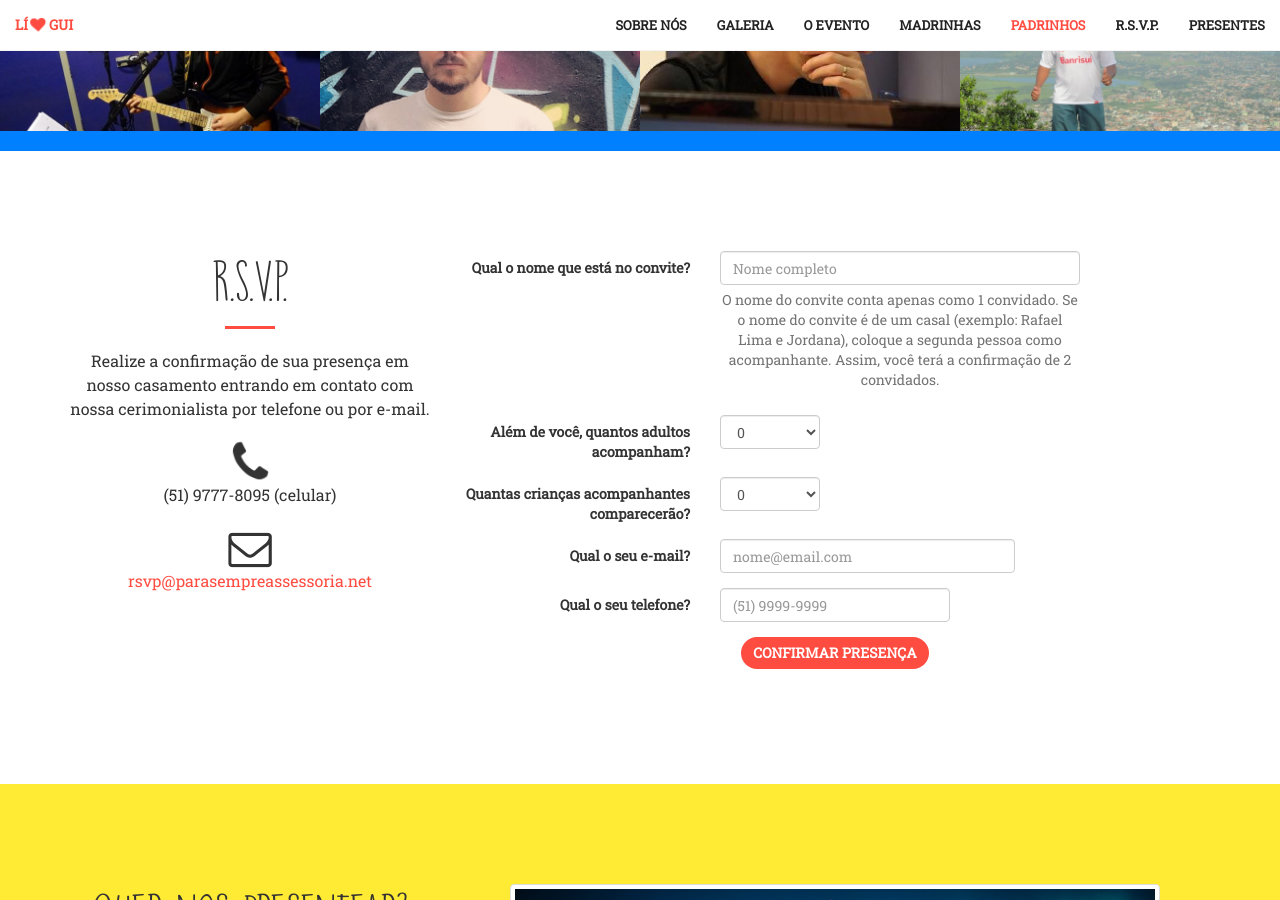
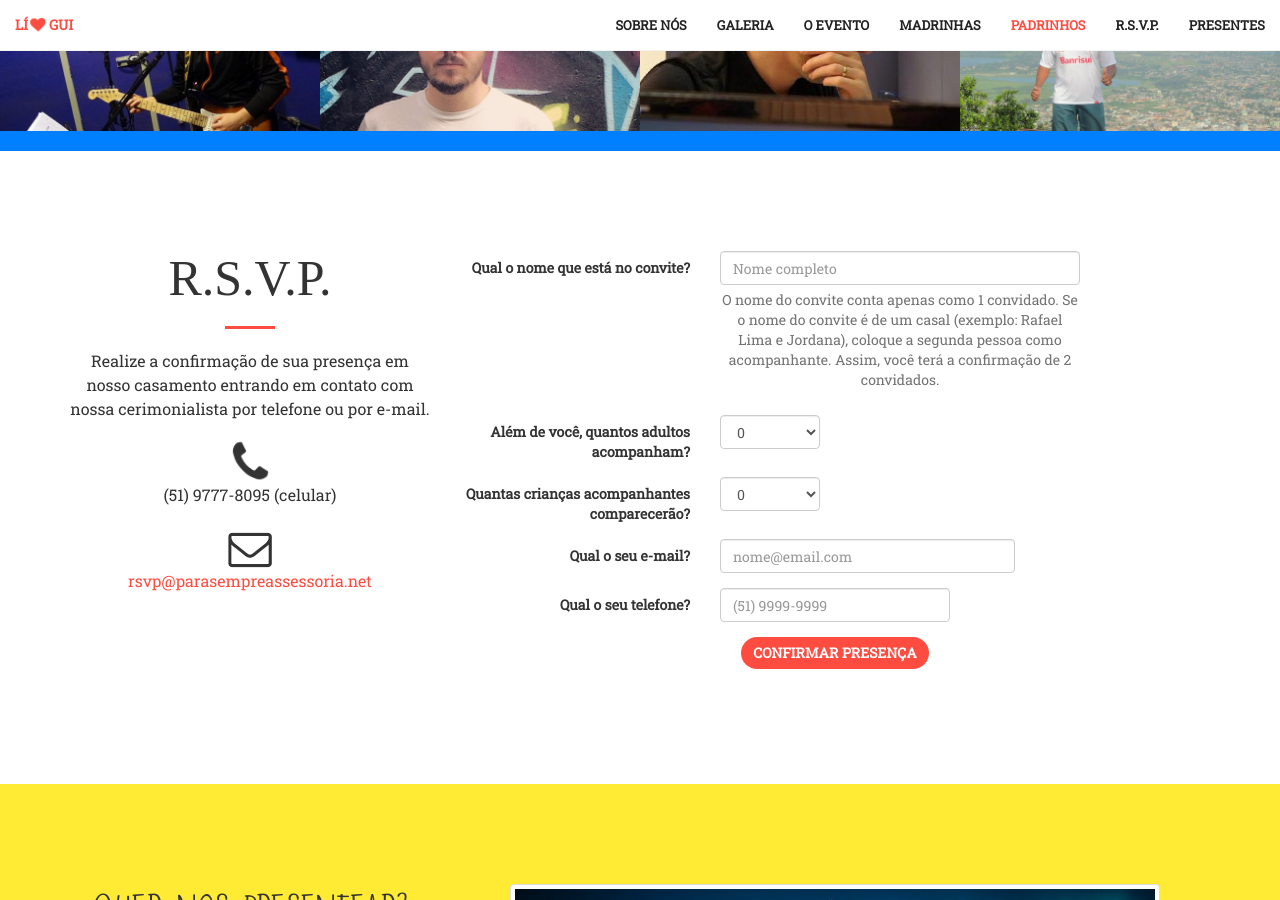
Before and after one commit to taschetto/liegui, a Jekyll site: the page built from index.html, in a window 1280 px wide and 900 px high, scrolled down 3757 px. Built offline with Jekyll 4.4.1, drawn with Linux system fonts in a browser that asks for light colours; some web fonts are replaced.

Commit message:
Update rsvp.html

```diff
--- a/_includes/rsvp.html
+++ b/_includes/rsvp.html
@@ -2,7 +2,7 @@
   <div class="container vcenter">
     <div class="row">
       <div class="col-lg-4 text-center" style="margin-bottom: 20px">
-        <h2 class="section-heading">R.S.V.P.</h2>
+        <h2 class="section-heading" style="font-family: 'Mango'">R.S.V.P.</h2>
         <hr class="primary">
         <p>Realize a confirmação de sua presença em nosso casamento entrando em contato com nossa cerimonialista por telefone ou por e-mail.</p>
         <div class="service-box">
```
